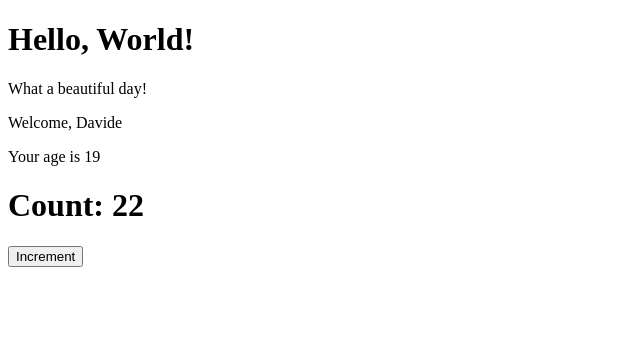
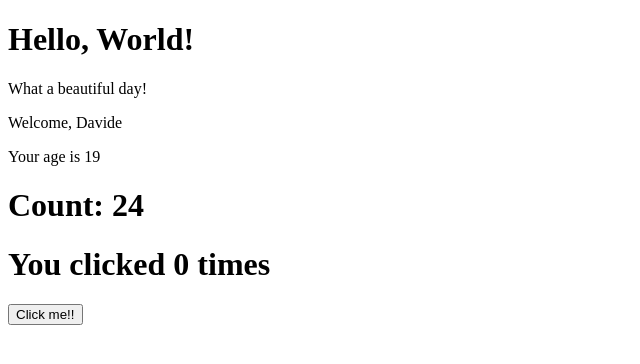
Before and after one commit to DavidePuziello/react-exercises, a React (Create React App) app: page / in a window 1280 px wide. Shown: the top 364 px of the page, without its empty margins (0-640 px from the left). Built offline with nearby package versions, Linux system fonts and the light colour scheme.

Commit message:
Feat: Exercise Update

```diff
--- a/src/App.js
+++ b/src/App.js
@@ -2,13 +2,15 @@ import React from "react";
 import { Hello } from "./Hello";
 import { Welcome } from "./Welcome";
 import { Counter } from "./Counter"
+import { ClickCounter } from "./ClickCounter";
 
 export class App extends React.Component {
     render() {
         return <div>
             <Hello />
             <Welcome />
-            <Counter initialValue={22} incrementAmount={2}/>
+            <Counter initialValue={22} incrementAmount={2} incrementInterval={3000}/>
+            <ClickCounter initialValue={8}/>
         </div>
     }
 }
--- /dev/null
+++ b/src/ClickCounter.js
@@ -0,0 +1,22 @@
+import React from "react";
+
+export class ClickCounter extends React.Component {
+    state = {
+        count: 0
+    }
+
+    handleCounterClick = () => {
+        this.setState((state) => {
+            return {
+                count: state.count + 1
+            }
+        })
+    }
+
+    render() {
+        return <>
+            <h1>You clicked {this.state.count} times</h1>
+            <button onClick={this.handleCounterClick}>Click me!!</button>
+        </>
+    }
+}
--- a/src/Counter.js
+++ b/src/Counter.js
@@ -7,18 +7,19 @@ export class Counter extends React.Component {
         count : this.props.initialValue,
     }
 
-    handleCounterIncrement = () => {
-        this.setState((state) => {
-            return {
-                count: state.count + this.props.incrementAmount
-            }
-        })
+    componentDidMount() {
+        setInterval(() => {
+            this.setState((state) => {
+                return {
+                    count: state.count + this.props.incrementAmount,
+                }
+            })
+        }, this.props.incrementInterval)
     }
 
     render() {
         return <div>
             <CounterDisplay displayCount={this.state.count} />
-            <button onClick={this.handleCounterIncrement}>Increment</button>
         </div>
     }
 }
```
